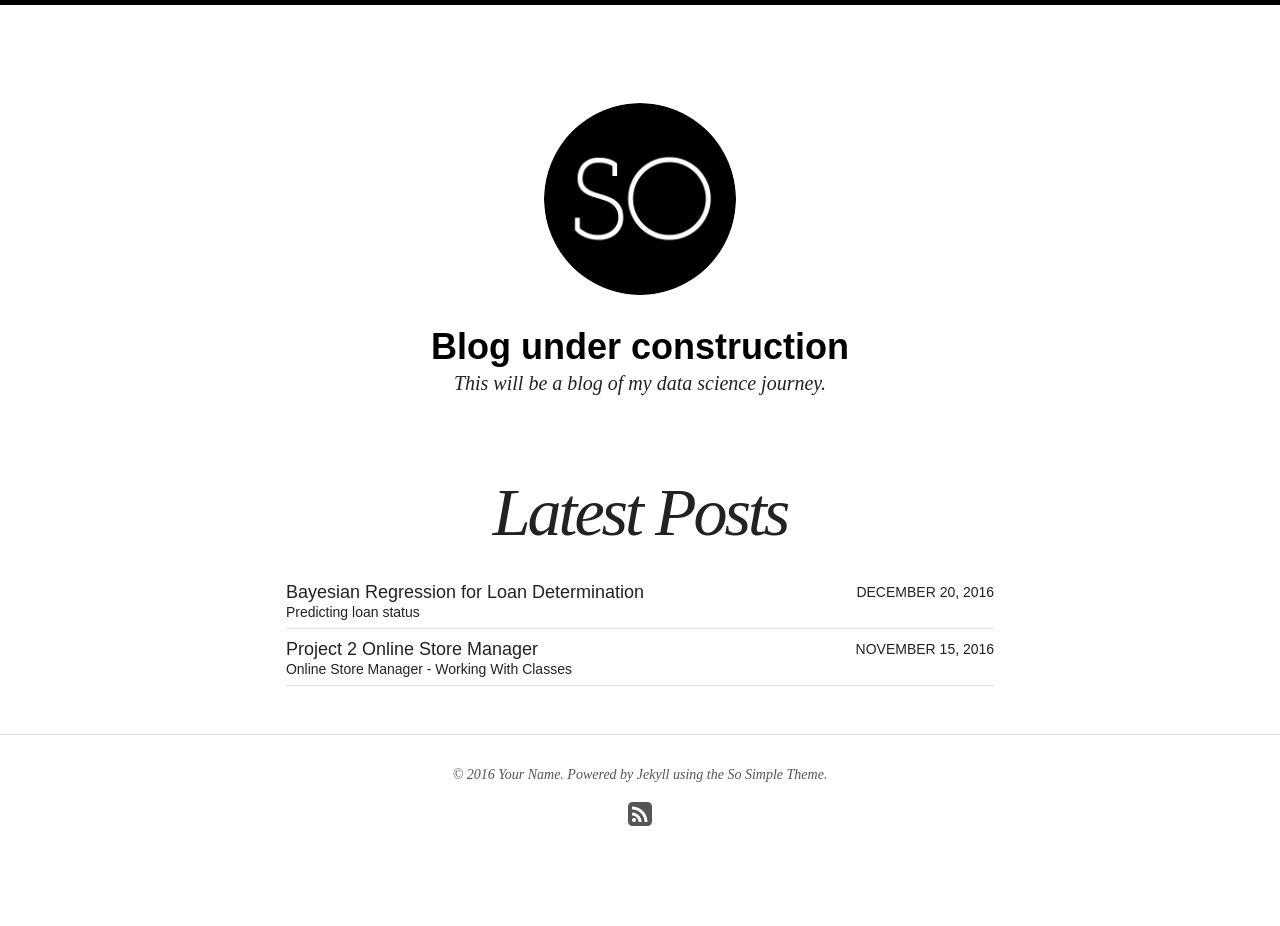
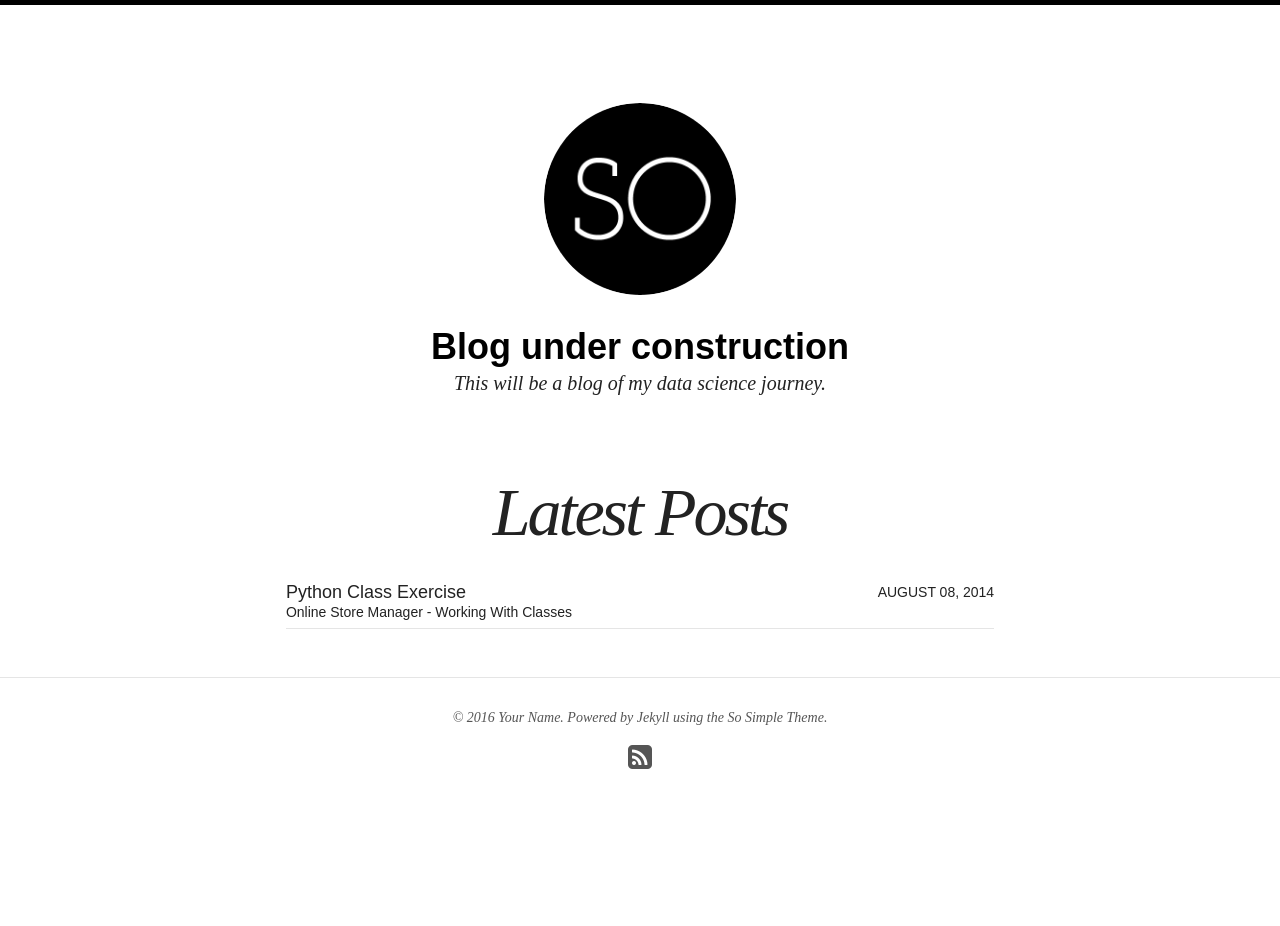
Before and after one commit to avmotamed/blog, a Jekyll site: the page built from index.html, in a window 1280 px wide. Built offline with Jekyll 4.4.1, drawn with Linux system fonts in a browser that asks for light colours; nearby versions of some CDN libraries; after the commit the page ends 900 px from its top, so only the background shows below that; part of the change alters nothing that is shown.

```diff
--- a/_posts/blog/2016-11-15-Project-2.md
+++ b/_posts/blog/2016-11-15-Project-2.md
@@ -1,6 +1,14 @@
 ---
 layout: post
-title: Project 2 Online Store Manager
+title: "Python Class Exercise"
+modified:
+categories: blog
+excerpt:
+tags: []
+image:
+  feature:
+date: 2014-08-08T15:39:55-04:00
+modified: 2016-06-01T14:19:19-04:00
 ---
 
 ## Online Store Manager - Working With Classes
@@ -15,7 +23,7 @@ The goal is to set up a store category where the inventory types (e.g. Action Fi
 ### Method
 The basic layout of the relationships involved in the interactions is shown below.
 
-![System Layout]({{ site.baseurl }}/images/Project-02-image1.png "System Overview")
+** image to be added
 
 The store creation process starts with creating an object using the OnlineStoreManager() class, with the arguments for the class being the list of inventory types allowed for individual stores.
 
@@ -27,4 +35,4 @@ The use of dictionaries facilitated the tracking, and reporting of, inventory an
 
 The table below shows the basic structure of the classes used:
 
-![Classes & Objects]({{ site.baseurl }}/images/Project-02-image2.png "Classes and Objects")
+** image to be added
--- a/_posts/blog/2016-12-20-Project-5.md
+++ /dev/null
@@ -1,125 +0,0 @@
----
-layout: post
-title: Bayesian Regression for Loan Determination
----
-
-# Predicting loan status
-
-We have recently passed the half-way point in the GA Data Science Immersive program, and the projects just keep getting more interesting. In this project we were asked to build a Bayesian Classification model to predict if a loan for a new customer should be approved given the data available. The data set for [2015](https://www.lendingclub.com/info/download-data.action) from Lending Club was to be used to build the predictor model.
-
-## Summary
-The aim of this model is to use a list of factors (income, debt-to-income, loan amount, interest rate, home ownership, and loan term) from the applicant to determine a threshold for accepting the loan, including a justification of the decision criteria.
-
-The model is to be based on 2015 data from Lending Club, again with justification for what determines a good loan (one worth accepting) versus one that should be rejected.
-
-## Method
-
-I have broken this project into three steps (and three Jupyter Notebooks) to facilitate saving progress of various stages without having to rerun the whole notebook each time I start it up. Any data needed between notebooks was saved as a .csv file.
-
-### Part 1: [The Data](https://github.com/avmotamed/GA-DSI-projects/blob/master/projects-weekly/project-05/Loan%20Classification%20-%20part%201%20EDA.ipynb)
-
-#### Prepping the data
-After loading the data into a dataframe, the columns we want to work with fell into three categories:
-1. Good to go - these columns were already in a workable number format.
-  * Loan amount
-  * Income
-  * Debt-to-income
-2. Need a little cleaning - This column was a string, with the percentage (%) sign at the end of the number. So the % was stripped, the string converted to a float, and then divided by 100.
-  * Interest rate
-3. Dividing up categorical data - these columns had a handful of choices and needed to be split up into dummy variables (0 or 1 for each choice).
-
-##### Defining Good vs Bad Loans
-
-Of the various categories in the 'Status' column, good loans were defined as "Fully Paid", with bad loans being tagged with either "Default" or "Charged Off". All the remaining categories showed the loans as still active or in the process of some waiting or grace period where the lenders still had an opportunity to catch up on missing payments.
-
-#### Pulling out only the data needed
-
-In order to make the data easier to work with, the original data has 113 columns and 421,097 rows, I took it through a series of dataframe adjsutments that:
-* Removed all loans not closed out (keeping Good & Bad)
-* Keeping only the columns needed, excluding one of each of the dummy variable lists for the category columns.
-* Renaming some columns to make it more concise.
-* [In the end, before moving onto taking Markov Chain samples, I also split it into two dataframes - good and bad loans, to facilitate resampling good loans to better balance classification imbalances - more on this later.]
-
-#### Exploratory Data Analysis
-
-The next step was taking a look at the data to see any trends/relationship that may exist, as well as how the data was shaped.
-
-In doing so, a very small number of outliers were found (see below for debt-to-income)
-![debt-to-income]({{ site.baseurl }}/images/p5dti.png "debt-to-income")
-For three of the columns, a small number of outliers were removed, out of a total of just over 101,000 data points.
-
-|Variable     | Threshold   |  # data points dropped  |
-|-----------|-------------|-----------------|
-|Interest Rate| no change | N/A              |
-|Debt to Income| < 50     | 11               |
-|Income       | <1,000,000 |  31            |
-|Loan Amount       | no change |  N/A            |
-
-##### Normalizing the data
-The four columns listed in the table above were then normalized to provide a greater sensitivity for the model, which will be based on the sigmoid of a linear function.
-
-
-
-|Variable     | method   | Min  | Max   |
-|-----------|-------------|-------|----------|
-|Interest Rate| Min-Max | 5.32%      |  28.99%     |
-|Debt to Income| Min-Max  |   0.0   |  48.56      |
-|Income       | Min-Max |  4,000 | 980,000    |
-|Loan Amount  | Min-Max |  1,000      |  35,000    |
-
-#### Classification imbalances
-
-It turns out, the good loans outnumbered the bad loans by just over three to one according to my criteria. In order to resample the data prior to running the MCMC walkers in part 2, I saved the good and bad loans in two separate files. In the 2nd book I then used all the bad loans, and randomly sampled an identical number of good loans to create a new set of equally matched data samples.
-
-### Part 2: [Markov Chain Monte Carlo](https://github.com/avmotamed/GA-DSI-projects/blob/master/projects-weekly/project-05/Loan%20Classification%20-%20part%202%20MCMC.ipynb)
-
-This section starts of with creating a balanced set of data samples as described above before going into building the model and running the walkers.
-
-#### The Final Strategy
-Aside from circling back to deal with the classification imbalance, I did run through a number of challenges in the modeling which I will detail as needed.
-
-In the two sets of of dummy variables, I removed one of each to reduce the number of variables. Initially I included them all, but since the presence of the others would compensate for the removal of one, and my larger data runs took three hours, I was looking to gain some efficiency.
-
-The likelihood predictive distribution was determined using the sigmoid of a linear relationship between the remaining seven columns, with one additional variable not tied to the data set.
-
-The prior distribution was a normalized distribution with lambda set to 1.
-
-Using the emcee module, the logs of these distributions were used and combined into the log posterior distribution (with the predictive likelihood being summed across the data set).
-
-The final data set used 10,000 observations (split evenly between good and bad loans), 20 walkers, and 10,000 steps per walker. As described above, this was an eight dimensional model.
-
-In the process of building out this model, and verifying everything was working properly, the number of data sets and steps used varied but was mainly 100, 1,000 and few higher until I settled on the 10,000. The lower numbered runs were for proof of concepts.
-
-![MCMC Corners]({{ site.baseurl }}/images/p5corners.png "Corners Plot")
-
-As a backup sanity check, I also ran a RLS to find the Maximum A Priori to ensure that my MCMC results were ok. These turned out to be fairly close to the max values in the MCMC variable distributions.
-
-Maximum A Priori results:
-[ 1.33042487, -0.17342747,  1.92037928, -1.32874063, -3.01579461, 0.12903568,  0.39878407,  0.10152096]
-
-### Part 3: [Decision model](https://github.com/avmotamed/GA-DSI-projects/blob/master/projects-weekly/project-05/Loan%20Classification%20-%20part%203%20Model.ipynb)
-
-This last part was separated in large part to be able to adjust the prediction model without having to rerun the MCMC sampler (3 hours at the setting used) when adjustments were made.
-
-To facilitate repeated runs, with random data sets each time, I loaded the two data frames of good and bad loans (with their corresponding factors). In addition, the MCMC sample results were also loaded. I then randomly chose 4,000 data points from the loan samples (2,000 good and 2,000 bad) as the set to test the prediction accuracy. The histogram below shows the predicted results.
-
-![Prediction Results]({{ site.baseurl }}/images/p5sample.png "Sample Results")
-
-
-#### Testing the Predictions
-
-For each data point, I ran it through the monte carlo integration to see the probability that the loan was good (would be repaid), with the results for all datapoint results being saved in two lists. The lists where then checked for True Positive and False Negative results from the known good loans, and True Negative and False Positive from the know bad loans.
-
-To find the best decision point - in this case defined by highest accuracy with a balance between recall and precision - the results were checked for cutoff points between P = 0.3 and P = 0.7.
-
-![Accuracy]({{ site.baseurl }}/images/p5accuracy.png "Classification Accuracy")
-
-
-# Conclusion
-Based on the highest accuracy, while balancing precision and recall, the cutoff point for good vs bad loans should be P = 0.549 (peak accuracy). This will give an accuracy of 64.9% based on the sample set of 4,000 closed loans from 2015.
-
-I believe the accuracy of this model was limited in a couple of inter-related aspects.
-1. The data used to develop the model is the number of closed loans in 2015. This in itself is inherently biased data in that to grant a loan, Lending Club already has a set of metrics in place (one would hope), which would already weed out (fingers crossed) a high percentage of loans that would go bad.
-2. Because a significant set of bad performers have already been removed from the sample pool, you get an oversampling of good performing loans. This can be adjusted for by resampling to match the number of good loans and bad in the data used to fit the model, but it is not a perfect solution.
-
-That said, this model does have a decent accuracy of close to 65%, showing that the criteria that Lending Club already has in place for poor performing loans can be improved.
```
